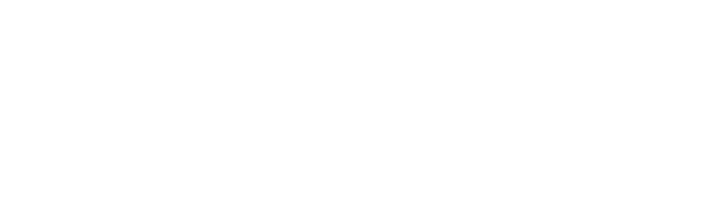
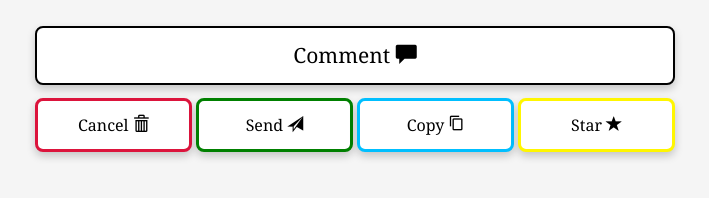
Before and after one commit to Royal922/UIUX-Buttons, a plain HTML site: page index.html in a window 1280 px wide. Shown: the whole page, without its empty margins (285-994 px from the left). Drawn offline with nearby package versions, Linux system fonts and the light colour scheme.

Commit message:
Finished

```diff
--- a/index.html
+++ b/index.html
@@ -0,0 +1,50 @@
+<!--For this project I choose the principles simplicity, visual Hierachy, and consistency. The simplicity principle is shown in the plain and easy understandable look of the buttons. The Visual
+    Hierachy is shown by the users attention being drawn to the comments button and then to smaller buttons. Finally the Consistency principle is seen by the similar looking design of each button.
+    This principles helped make the website visually appealing but also easy to understand with the unique but simple designs.-->
+
+
+
+
+<!DOCTYPE html>
+<html>
+    <head>
+        <meta charset="utf-8">
+        <meta http-equiv="X-UA-Compatible" content="IE=edge">
+        <meta name="viewport" content="width=device-width, initial-scale=1">
+
+        <!-- Bootstrap CSS -->
+        <link href="https://cdn.jsdelivr.net/npm/bootstrap@5.1.3/dist/css/bootstrap.min.css" rel="stylesheet" integrity="sha384-1BmE4kWBq78iYhFldvKuhfTAU6auU8tT94WrHftjDbrCEXSU1oBoqyl2QvZ6jIW3" crossorigin="anonymous">
+        <!-- Bootstrap Icons CSS -->
+        <link rel="stylesheet" href="https://cdn.jsdelivr.net/npm/bootstrap-icons@1.9.1/font/bootstrap-icons.css">
+        <link rel="stylesheet" href="https://www.w3schools.com/w3css/4/w3.css">
+        <link rel="stylesheet" href="https://maxcdn.bootstrapcdn.com/bootstrap/3.3.7/css/bootstrap.min.css">
+
+        <!-- Bootstrap JavaScript -->
+        <script src="https://cdn.jsdelivr.net/npm/bootstrap@5.1.3/dist/js/bootstrap.bundle.min.js" integrity="sha384-ka7Sk0Gln4gmtz2MlQnikT1wXgYsOg+OMhuP+IlRH9sENBO0LRn5q+8nbTov4+1p" crossorigin="anonymous"></script>
+        <script src="https://ajax.googleapis.com/ajax/libs/jquery/3.2.1/jquery.min.js"></script>
+        <script src="https://maxcdn.bootstrapcdn.com/bootstrap/3.3.7/js/bootstrap.min.js"></script>
+
+        <link href="https://fonts.googleapis.com/icon?family=Material+Icons" rel="stylesheet">
+
+        <title>Buttons</title>
+        <link rel="stylesheet" type="text/css" href="style.css">
+
+
+
+    </head>
+    <body>
+        <!-- Your HTML code here -->
+
+        <!--Simplicity, Visual Hierachy, Consistency-->
+
+        <div class="text-center">
+            <button class="button button1 w3-round-large ">Comment <span class="glyphicon glyphicon-comment"></span></button>
+            <br>
+            <button class="button button2 w3-round-large w3-ripple">Cancel <span class="glyphicon glyphicon-trash"></span></button>
+            <button class="button button3 w3-round-large w3-ripple">Send <span class="glyphicon glyphicon-send"></span></button>
+            <button class="button button4 w3-round-large w3-ripple">Copy <i class="material-icons" style="font-size:16px;">content_copy</i></button>
+            <button class="button button5 w3-round-large w3-ripple">Star <span class="glyphicon glyphicon-star"></span></button>
+        </div>
+
+    </body>
+</html>
--- a/style.css
+++ b/style.css
@@ -1,34 +1,83 @@
+body {
+    background-color: whitesmoke;
+    font-family: Georgia, serif;
+}
+
+
+
 .button {
     border: none;
     color: white;
-    padding: 16px 32px;
+    padding: 1% 2%;
     text-align: center;
     text-decoration: none;
     display: inline-block;
     font-size: 16px;
-    margin: 4px 2px;
+    box-shadow: 0 4px 8px 0 rgba(0, 0, 0, 0.2);
     transition-duration: 0.4s;
     cursor: pointer;
+
   }
 
   .button1 {
+    margin-top: 2%;
+    width:50%;
+    margin-bottom: 1%;
     background-color: white;
     color: black;
-    border: 2px solid #04AA6D;
+    border: 2px solid black;
+    font-size:150%;
   }
 
   .button1:hover {
-    background-color: #04AA6D;
+    background-color: #545454;
     color: white;
   }
 
   .button2 {
     background-color: white;
+    width:12.3%;
     color: black;
-    border: 2px solid #008CBA;
+    border: 3px solid #DC143C;
   }
 
   .button2:hover {
-    background-color: #008CBA;
-    color: white;
+    background-color: #E65371;
+    color: black;
   }
+
+  .button3 {
+    background-color: white;
+    width:12.3%;
+    color: black;
+    border: 3px solid #008000;
+  }
+
+  .button3:hover {
+    background-color: #47B347;
+    color: black;
+  }
+
+  .button4 {
+    background-color: white;
+    width:12.3%;
+    color: black;
+    border: 3px solid #00BFFF;
+  }
+
+  .button4:hover {
+    background-color: #80DFFF;
+    color: black;
+  }
+
+  .button5 {
+    background-color: white;
+    width:12.3%;
+    color: black;
+    border: 3px solid #FFF600;
+  }
+
+  .button5:hover {
+    background-color: #FFFB80;
+    color: black;
+  }
```
